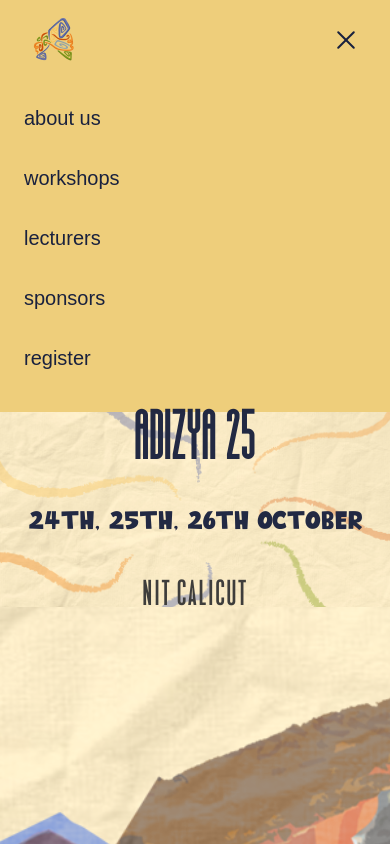
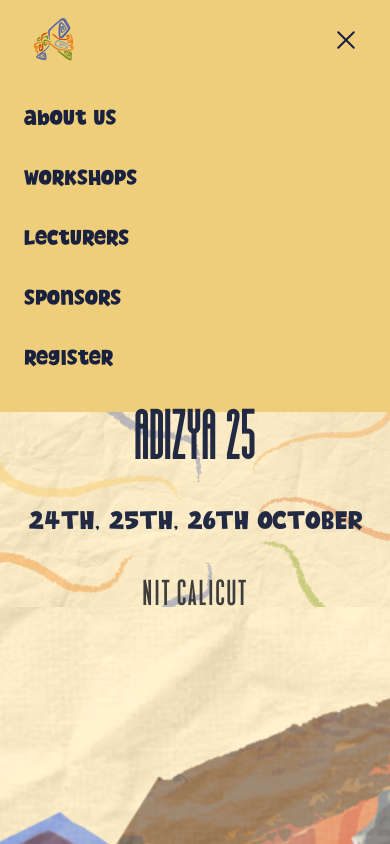
Before and after one commit to rithvikm007/Adizya-25, a Next.js app in the folder adizya-frontend/: page / in a window 390 px wide. Both pictures are taken after a click on the button "Toggle Menu". Shown: the top 844 px of the page. Built offline with nearby package versions, Linux system fonts and the light colour scheme.

Commit message:
style: update navbar font on mobile

```diff
--- a/adizya-frontend/src/components/Navbar.jsx
+++ b/adizya-frontend/src/components/Navbar.jsx
@@ -72,7 +72,7 @@ const NavBar = () => {
           isMenuOpen ? "max-h-96 opacity-100" : "max-h-0 opacity-0"
         }`}
       >
-        <ul className="flex flex-col gap-4 py-6">
+        <ul className="flex font-pearl-jean flex-col gap-4 py-6">
           {navItems.map((item, index) => (
             <li key={index}>
               <a
```
